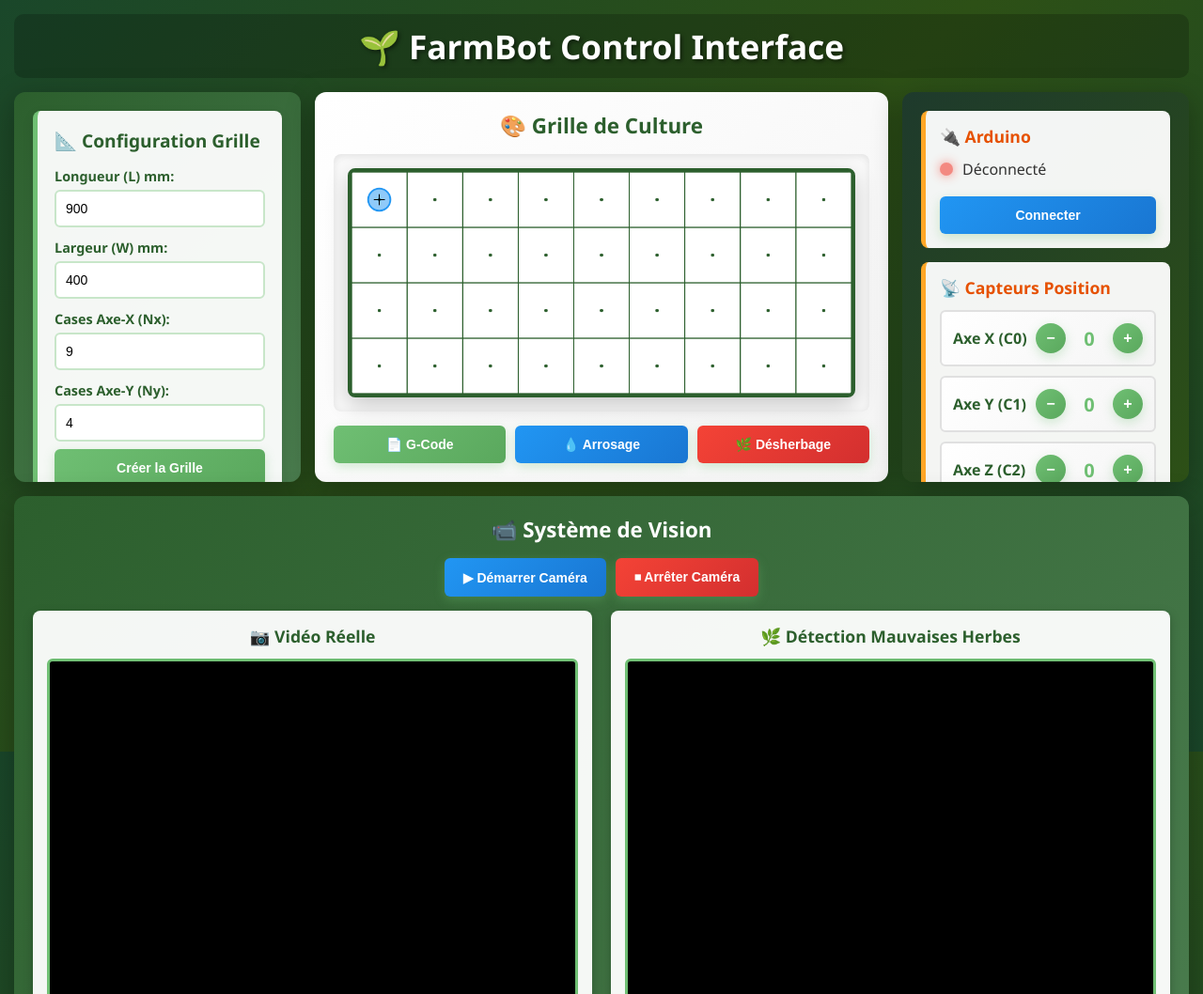
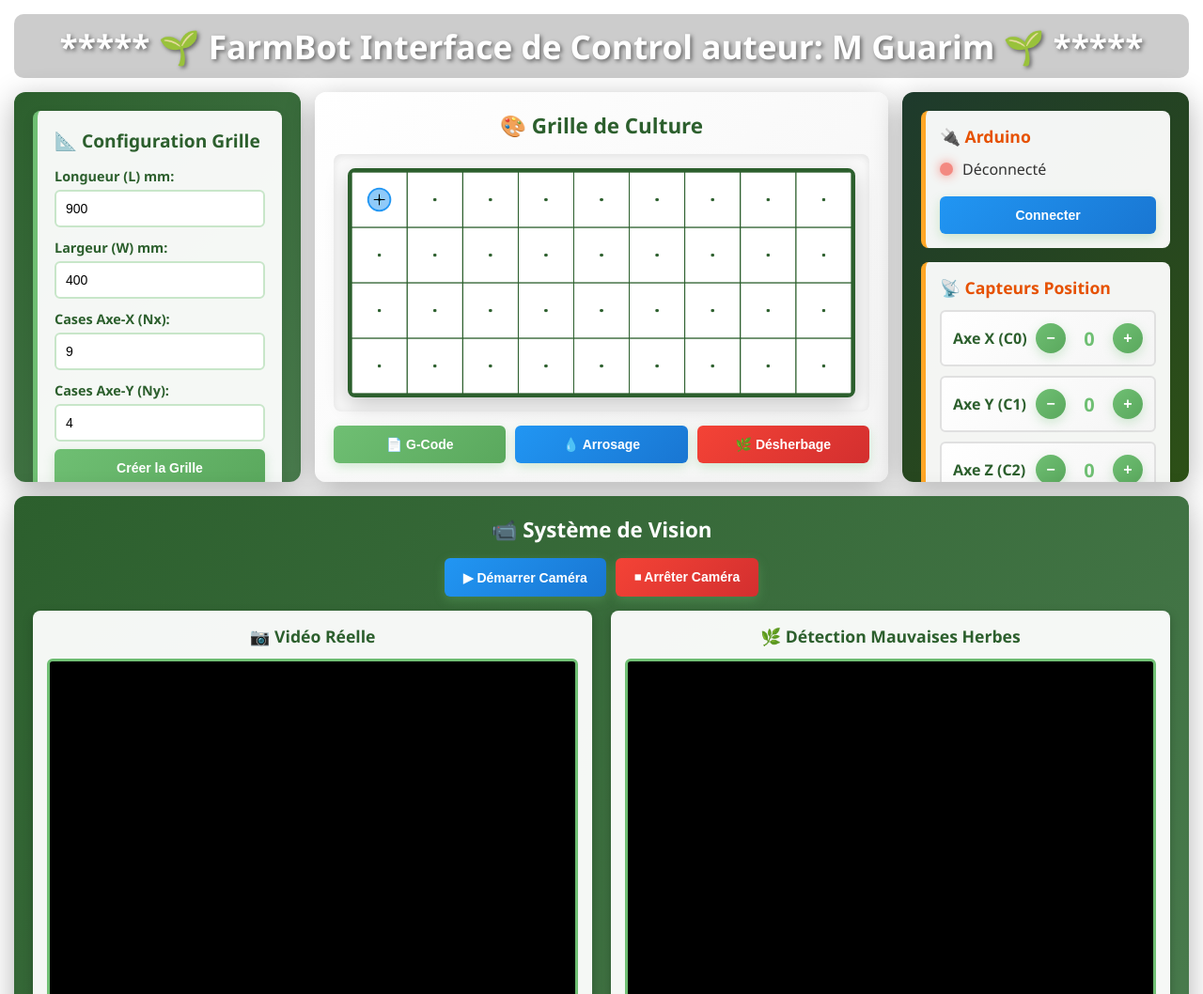
Before and after one commit to guarim/Farm-duino, a plain HTML site: page claude-v2.html in a window 1280 px wide. Shown: the top 1058 px of the page at 94% size. Drawn offline with Linux system fonts and the light colour scheme.

Commit message:
Update claude-v2.html

```diff
--- a/claude-v2.html
+++ b/claude-v2.html
@@ -8,7 +8,7 @@
         * { margin: 0; padding: 0; box-sizing: border-box; }
         body {
             font-family: 'Segoe UI', Tahoma, Geneva, Verdana, sans-serif;
-            background: linear-gradient(135deg, #1a472a 0%, #2d5016 50%, #1a472a 100%);
+            background: linear-gradient(135deg, #667eea 0%, #764ba2 100%)
             min-height: 100vh;
             color: #333;
         }
@@ -449,7 +449,7 @@
 </head>
 <body>
     <div class="main-container">
-        <h1>🌱 FarmBot Control Interface</h1>
+        <h1>***** 🌱 FarmBot Interface de Control auteur: M Guarim 🌱 *****</h1>
 
         <!-- COLONNE GAUCHE - PARAMÈTRES -->
         <div class="left-panel">
```
